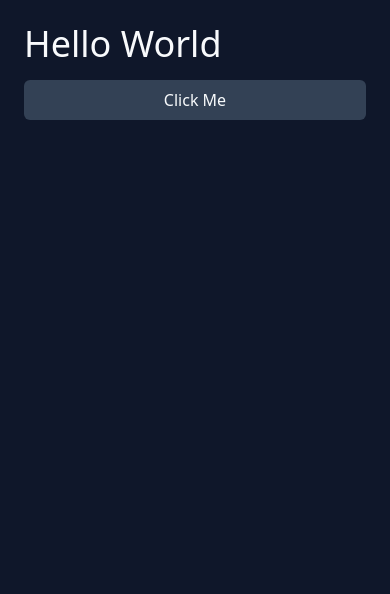
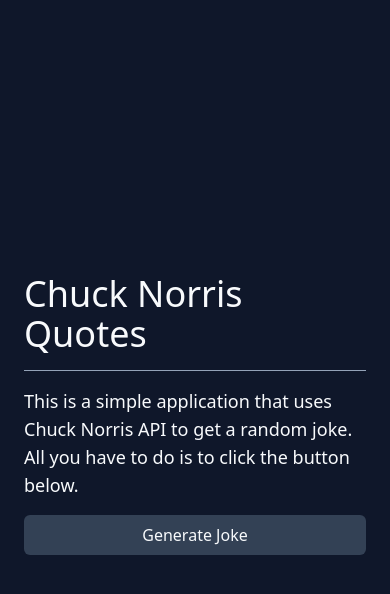
Before and after one commit to seesmof/Norris-Quotes-Generator, a React (Vite) app: page / in a window 390 px wide. Shown: the top 594 px of the page. Built offline with nearby package versions, Linux system fonts and the light colour scheme.

Commit message:
feat: make it responsive, add image on larger screens

```diff
--- a/src/App.jsx
+++ b/src/App.jsx
@@ -17,15 +17,31 @@
 
   return (
     <>
-      <div className="min-h-screen bg-slate-900 text-slate-50 w-full">
-        <div className="p-6 flex container mx-auto max-w-4xl flex-col">
-          <h1 className="font-medium text-4xl">Hello World</h1>
+      <div className="min-h-screen bg-slate-900 text-slate-50 w-full flex items-center justify-center">
+        <div className="flex flex-row gap-12 p-6 container mx-auto max-w-5xl">
+          <div className="flex flex-col flex-1">
+            <h1 className="font-medium text-4xl border-b pb-4 border-slate-400">
+              Chuck Norris Quotes
+            </h1>
+            <p className="text-lg pt-4">
+              This is a simple application that uses Chuck Norris API to get a
+              random joke. All you have to do is to click the button below.
+            </p>
 
-          <button className="button my-4" onClick={updateJoke}>
-            Click Me
-          </button>
+            <button className="button capitalize my-4" onClick={updateJoke}>
+              generate joke
+            </button>
 
-          <ChuckQuote joke={joke} />
+            <ChuckQuote joke={joke} />
+          </div>
+
+          <div className="hidden max-w-sm lg:flex">
+            <img
+              src="/chuck.jpg"
+              alt="Chuck Norris portrait image"
+              className="rounded-md"
+            />
+          </div>
         </div>
       </div>
     </>
```
Also changed, not shown: public/chuck.jpg (added).
